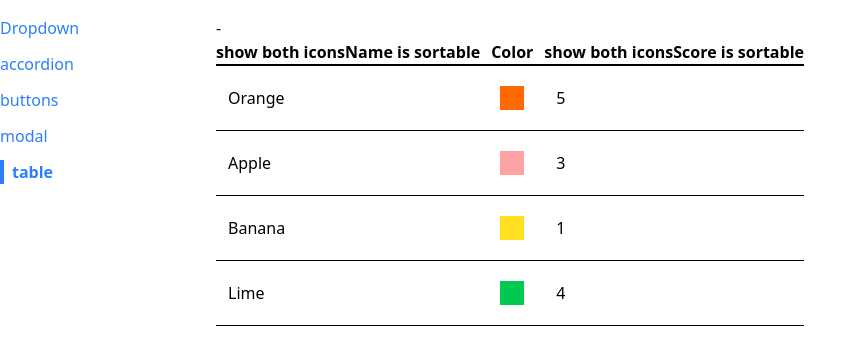
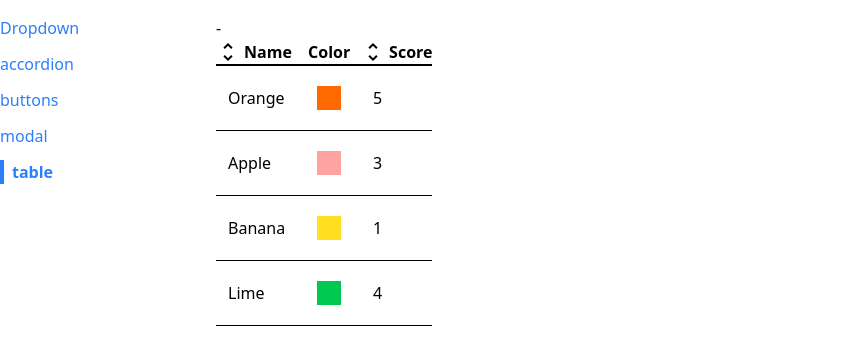
Before and after one commit to AfazPaul1/comps, a React (Vite) app: page /table in a window 1280 px wide. Shown: the top 344 px of the page, without its empty margins (0-867 px from the left). Built offline with nearby package versions, Linux system fonts and the light colour scheme.

Commit message:
added icons and handled case where we click on another header other than that we are currently sorting on continues in the same sort cycle rather than starting a new one

```diff
--- a/src/components/SortableTable.jsx
+++ b/src/components/SortableTable.jsx
@@ -1,6 +1,8 @@
 import { useState } from "react";
 import Table from "./Table";
-
+import ArrowDropUpIcon from '@mui/icons-material/ArrowDropUp';
+import ArrowDropDownIcon from '@mui/icons-material/ArrowDropDown';
+import UnfoldMoreSharpIcon from '@mui/icons-material/UnfoldMoreSharp';
 
 function SortableTable(props) {
 
@@ -10,6 +12,13 @@ function SortableTable(props) {
     const { config, data } = props
 
     const handleClick = (label) => {
+
+        if( sortBy && label !== sortBy){
+            setSortOrder('asc')
+            setSortBy(label)
+            return;
+        }
+
         if (sortOrder === null) {
             setSortOrder('asc')
             setSortBy(label)
@@ -30,11 +39,13 @@ function SortableTable(props) {
         else{
             return (
                 {...column, header: () =>
-                <th onClick={() => {
+                <th className="p-0 m-0 align-top cursor-pointer hover:bg-gray-100" onClick={() => {
                     handleClick(column.label)
                 }}>
-                {getIcons(column.label, sortBy, sortOrder)}
-                {column.label} is sortable
+                <div className="flex items-center gap-1 p-0 m-0">
+                    {getIcons(column.label, sortBy, sortOrder)}
+                    {column.label}
+                </div>
                 </th>}
             )
         }
@@ -66,12 +77,25 @@ function SortableTable(props) {
 
 function getIcons(label, sortBy, sortOrder) {
 
+
     if (label !== sortBy) {
-        return 'show both icons'
+        return (
+            <div className="flex flex-col items-center leading-none">
+            <UnfoldMoreSharpIcon />
+            </div>
+        )
     } else if(sortOrder === 'asc') {
-        return 'show up icons'
+        return (
+            <div>
+                <ArrowDropUpIcon />
+            </div>
+        )
     }else if(sortOrder === 'desc') {
-        return 'show down icons'
+        return (
+            <div>
+                <ArrowDropDownIcon />
+            </div>
+        )
     }
 
 }
```
